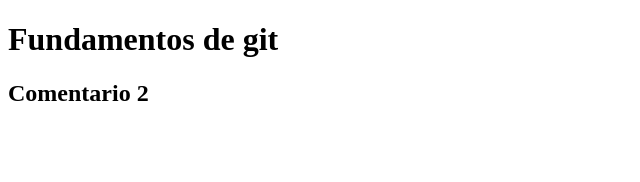
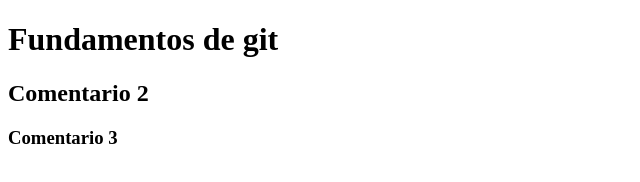
Before and after one commit to blancarsj/fundamentos-de-git, a plain HTML site: page index.html in a window 1280 px wide. Shown: the whole page, without its empty margins (0-640 px from the left). Drawn offline with Linux system fonts and the light colour scheme.

Commit message:
Incluir comentario 3

```diff
--- a/index.html
+++ b/index.html
@@ -9,5 +9,6 @@
 <body>
     <h1>Fundamentos de git</h1>
     <h2>Comentario 2</h2>
+    <h3>Comentario 3</h3>
 </body>
 </html>
```
